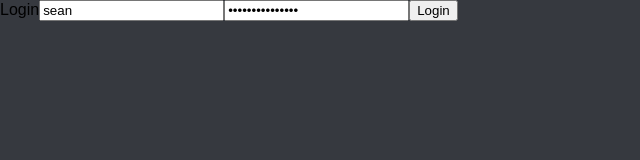
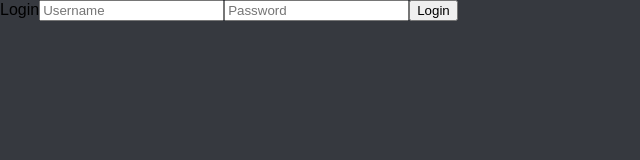
Before and after one commit to seanconrad1/chat-app-frontend, a React (Create React App) app: page / in a window 1280 px wide. Shown: the top 160 px of the page, without its empty margins (0-640 px from the left). Built offline with nearby package versions, Linux system fonts and the light colour scheme.

Commit message:
cleaned up

```diff
--- a/src/pages/Login.js
+++ b/src/pages/Login.js
@@ -3,8 +3,8 @@ import { useCookies } from "react-cookie";
 
 const Login = () => {
   const [cookies, setCookie] = useCookies();
-  const [username, setUsername] = useState("sean");
-  const [password, setPassword] = useState("%LGF&JdWN7Apf01");
+  const [username, setUsername] = useState("");
+  const [password, setPassword] = useState("");
 
   const submit = async () => {
     let response = await fetch(
```
